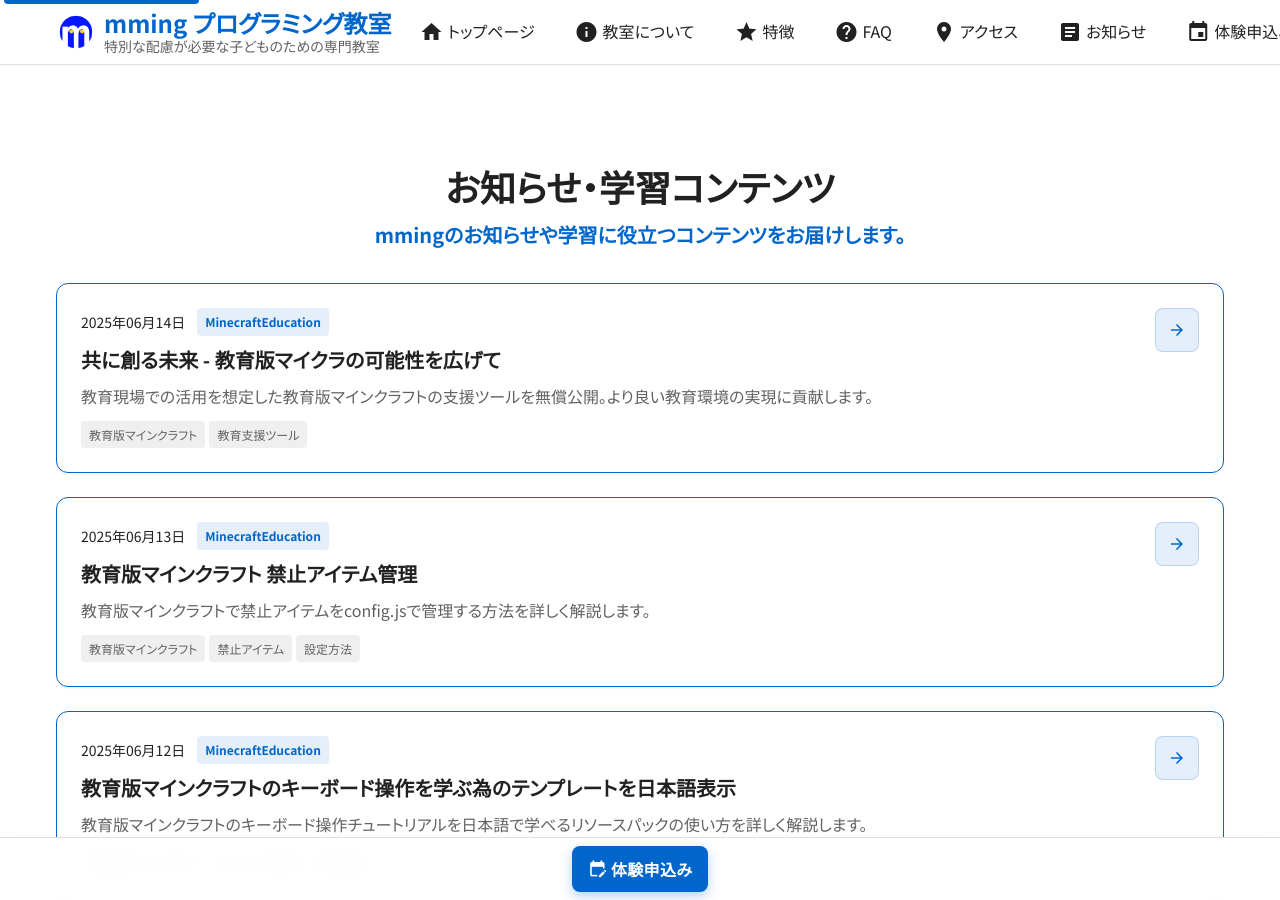
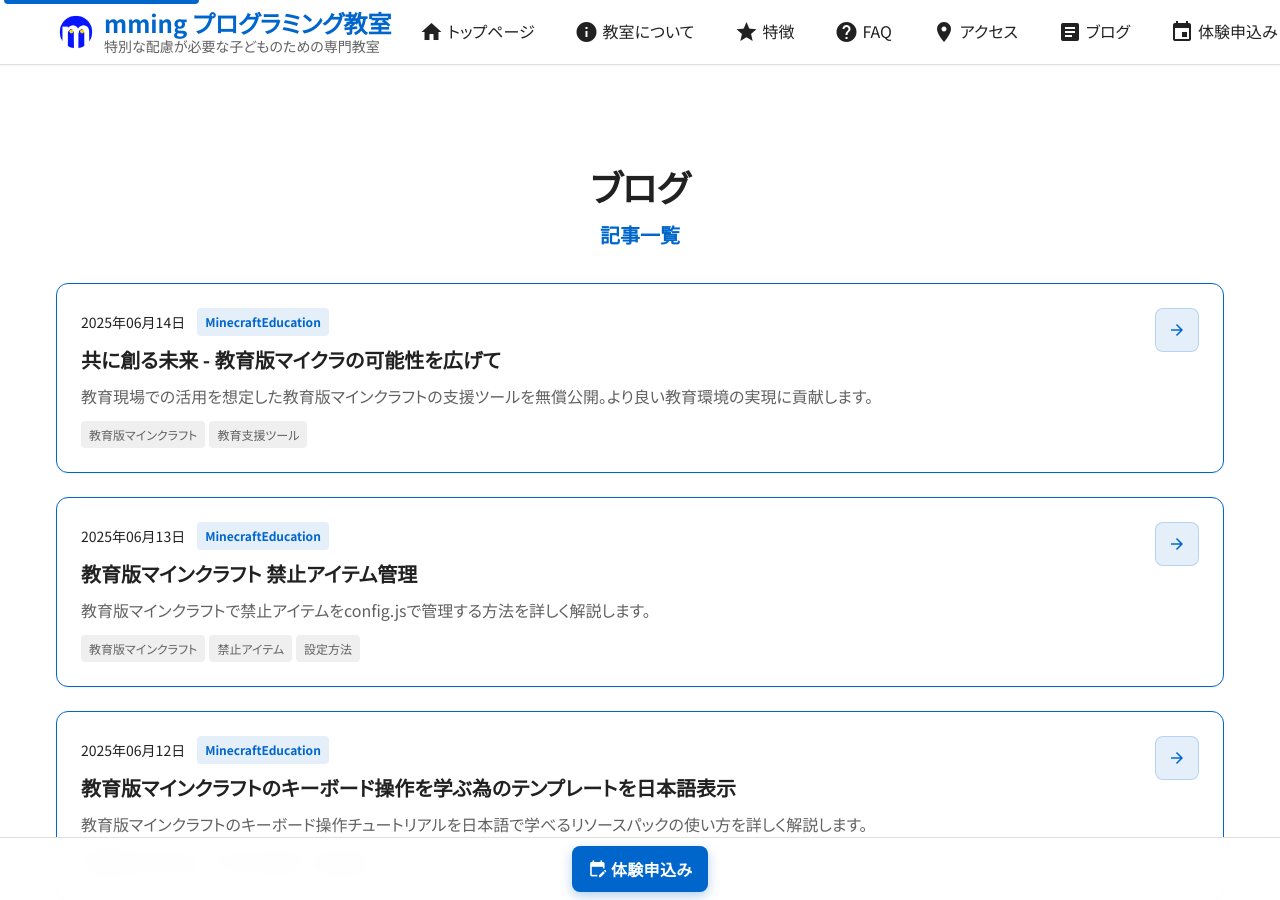
Before and after one commit to Mming-Lab/Mming-Lab.github.io, a Jekyll site: the page built from blog.html, in a window 1280 px wide and 900 px high. Built offline with Jekyll 4.4.1, drawn with Linux system fonts in a browser that asks for light colours.

Commit message:
ブログセクション名称を自然な表現に変更
「お知らせ」→「教室だより」→「ブログ」に最終決定
- 垂れ流し的で相手を想定しない記事内容に適した名称
- 過度な期待を持たせない「記事一覧」の説明文
- メインナビとグローバルナビの両方で統一
- 一般的で分かりやすいメニュー名

🤖 Generated with [Claude Code](https://claude.ai/code)

Co-Authored-By: Claude <noreply@anthropic.com>

```diff
--- a/_data/navigation.yml
+++ b/_data/navigation.yml
@@ -17,10 +17,10 @@ main:
   - title: アクセス
     url: "#access"
     icon: place
-  - title: お知らせ
+  - title: ブログ
     url: "/blog/"
     icon: article
-    full_title: "お知らせ・学習コンテンツ" # aria-label用
+    full_title: "ブログ" # aria-label用
   - title: 体験
     url: "/trial/"
     icon: event
@@ -44,7 +44,7 @@ global:
   - title: アクセス
     url: "/#access"
     icon: place
-  - title: お知らせ
+  - title: ブログ
     url: "/blog/"
     icon: article
   - title: 体験申込み
--- a/blog.html
+++ b/blog.html
@@ -1,7 +1,7 @@
 ---
 layout: default
-title: "お知らせ・学習コンテンツ"
-description: "mmingのお知らせや学習に役立つコンテンツをお届けします。"
+title: "ブログ"
+description: "記事一覧"
 ---
 
 <section class="blog-section">
```
Also changed, not shown: _data/blog.yml (+4 -4 lines).
